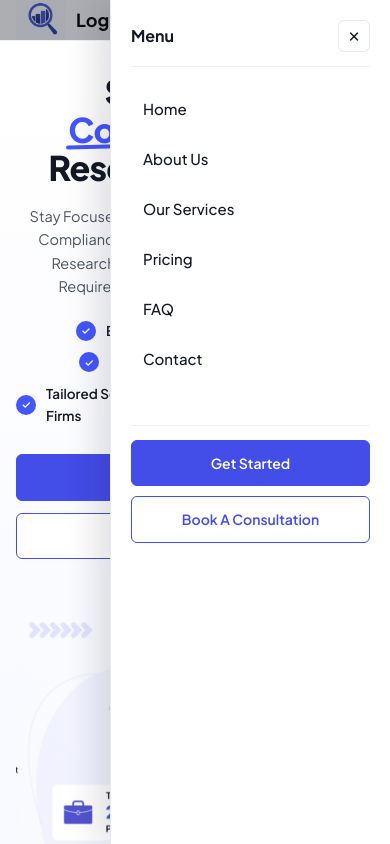
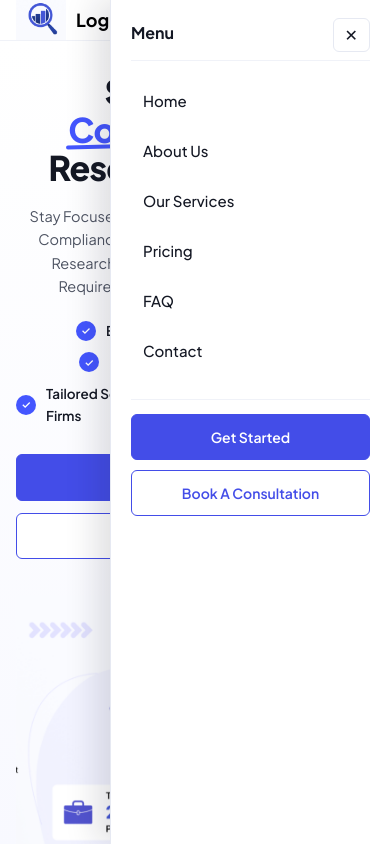
Before and after one commit to saketjha800/figma-compliance-landing, a plain HTML site: page index.html in a window 390 px wide. Both pictures are taken after a click on the heading "Toggle Menu". Shown: the top 844 px of the page. Drawn offline with Linux system fonts and the light colour scheme.

Commit message:
Fix pure CSS mobile drawer close toggle and bottom buttons

```diff
--- a/index.html
+++ b/index.html
@@ -59,13 +59,16 @@
 
       <!-- Pure HTML/CSS Slide Bar for Phone & Tablet (<= 900px) -->
       <details class="mobile-drawer">
-        <summary class="drawer-trigger" aria-label="Open Menu">☰</summary>
-        <div class="drawer-backdrop"></div>
-        <aside class="drawer-panel">
+        <summary class="drawer-trigger" aria-label="Toggle Menu">
+          <span class="icon-open">☰</span>
+          <span class="icon-close">✕</span>
+        </summary>
+
+        <aside class="drawer-panel" aria-label="Mobile Menu">
           <div class="drawer-header">
             <span class="drawer-title">Menu</span>
-            <summary class="drawer-close" aria-label="Close Menu">✕</summary>
           </div>
+
           <nav class="drawer-links" aria-label="Mobile Navigation">
             <a href="#home">Home</a>
             <a href="#about">About Us</a>
@@ -74,6 +77,7 @@
             <a href="#faq">FAQ</a>
             <a href="#contact">Contact</a>
           </nav>
+
           <div class="drawer-buttons">
             <a href="#services" class="btn btn-primary">Get Started</a>
             <a href="#contact" class="btn btn-outline">Book A Consultation</a>
--- a/style.css
+++ b/style.css
@@ -691,3 +691,141 @@ label[for*="menu"] {
     z-index: 1002;
   }
 }
+
+.mobile-drawer {
+  display: none;
+}
+
+@media (max-width: 900px) {
+  .navbar .nav-links,
+  .navbar .nav-actions {
+    display: none !important;
+  }
+
+  .mobile-drawer {
+    display: block;
+    position: relative;
+    z-index: 1001;
+  }
+
+  .drawer-trigger {
+    list-style: none;
+    cursor: pointer;
+    padding: 7px 12px;
+    border: 1.5px solid #434de8;
+    border-radius: 6px;
+    color: #434de8;
+    background-color: #ffffff;
+    font-size: 18px;
+    line-height: 1;
+    user-select: none;
+    -webkit-tap-highlight-color: rgba(67, 77, 232, 0.15);
+    touch-action: manipulation;
+  }
+
+  .drawer-trigger::-webkit-details-marker {
+    display: none;
+  }
+
+  .drawer-trigger .icon-close {
+    display: none;
+  }
+
+  /* Jab drawer open ho toh trigger button top-right close button ban jaye */
+  .mobile-drawer[open] .drawer-trigger {
+    position: fixed;
+    top: 18px;
+    right: 20px;
+    z-index: 1002;
+    background-color: #ffffff;
+    color: #141824;
+    border-color: #e6e9f2;
+    font-size: 16px;
+    padding: 8px 11px;
+  }
+
+  .mobile-drawer[open] .drawer-trigger .icon-open {
+    display: none;
+  }
+
+  .mobile-drawer[open] .drawer-trigger .icon-close {
+    display: inline;
+  }
+
+  .drawer-panel {
+    display: none;
+  }
+
+  .mobile-drawer[open] .drawer-panel {
+    position: fixed;
+    top: 0;
+    right: 0;
+    width: 280px;
+    max-width: 82vw;
+    height: 100vh;
+    height: 100dvh;
+    background-color: #ffffff;
+    border-left: 1px solid #e6e9f2;
+    box-shadow: -12px 0 32px rgba(20, 24, 36, 0.14);
+    padding: 20px 20px 36px;
+    display: flex;
+    flex-direction: column;
+    gap: 18px;
+    z-index: 1000;
+    overflow-y: auto;
+    -webkit-overflow-scrolling: touch;
+  }
+
+  .drawer-header {
+    display: flex;
+    align-items: center;
+    justify-content: space-between;
+    padding-bottom: 14px;
+    padding-right: 44px;
+    border-bottom: 1px solid #f0f2f8;
+  }
+
+  .drawer-title {
+    font-size: 16px;
+    font-weight: 700;
+    color: #141824;
+  }
+
+  .drawer-links {
+    display: flex;
+    flex-direction: column;
+    gap: 6px;
+  }
+
+  .drawer-links a {
+    padding: 10px 12px;
+    border-radius: 8px;
+    font-size: 15px;
+    font-weight: 500;
+    color: #141824;
+    -webkit-tap-highlight-color: rgba(67, 77, 232, 0.12);
+    touch-action: manipulation;
+  }
+
+  .drawer-links a:hover,
+  .drawer-links a:active {
+    background-color: #f5f7ff;
+    color: #434de8;
+  }
+
+  .drawer-buttons {
+    display: flex;
+    flex-direction: column;
+    gap: 10px;
+    padding-top: 14px;
+    margin-top: 8px;
+    border-top: 1px solid #f0f2f8;
+  }
+
+  .drawer-buttons .btn {
+    width: 100%;
+    min-height: 44px;
+    touch-action: manipulation;
+    -webkit-tap-highlight-color: rgba(67, 77, 232, 0.15);
+  }
+}
```
